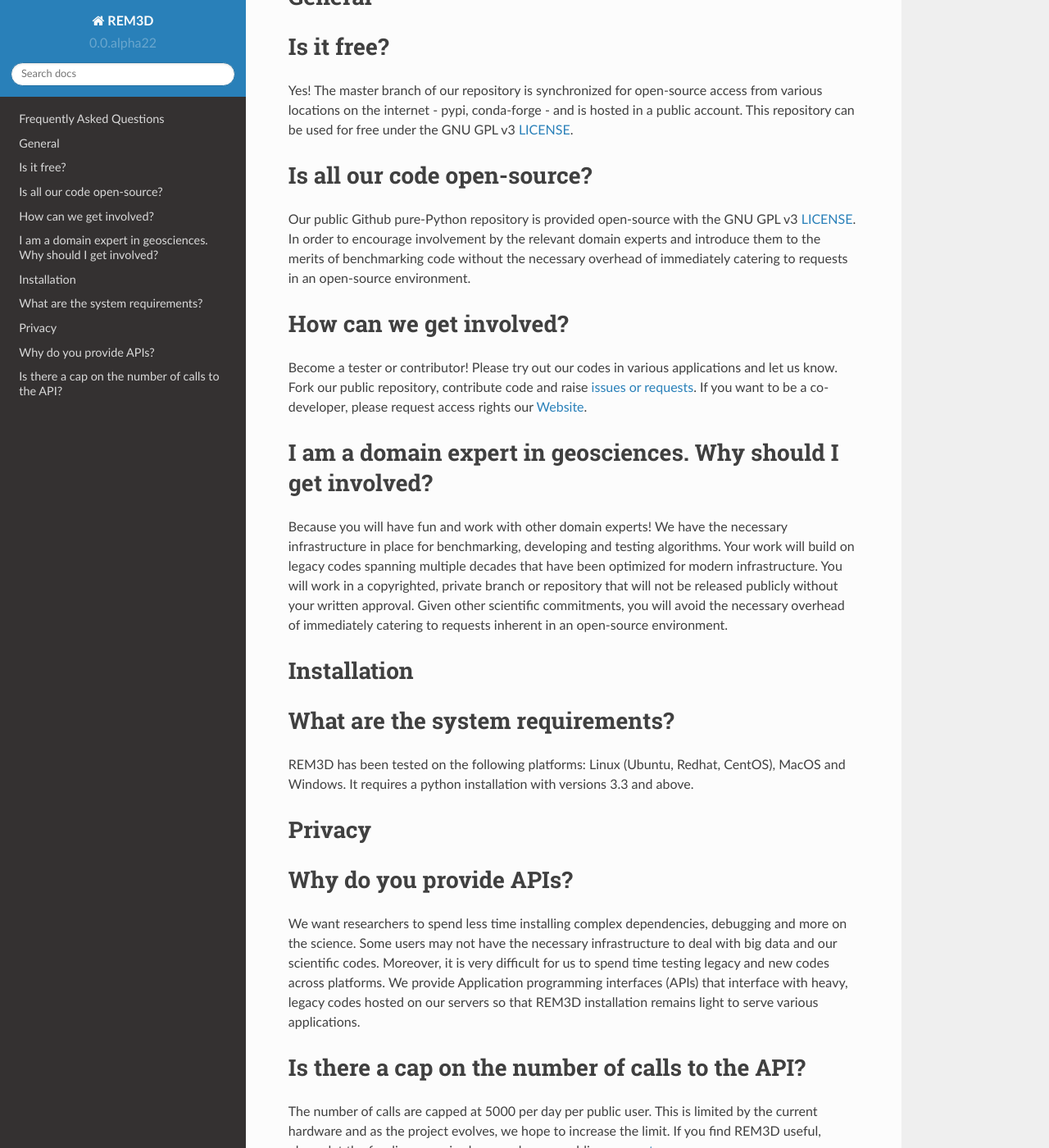
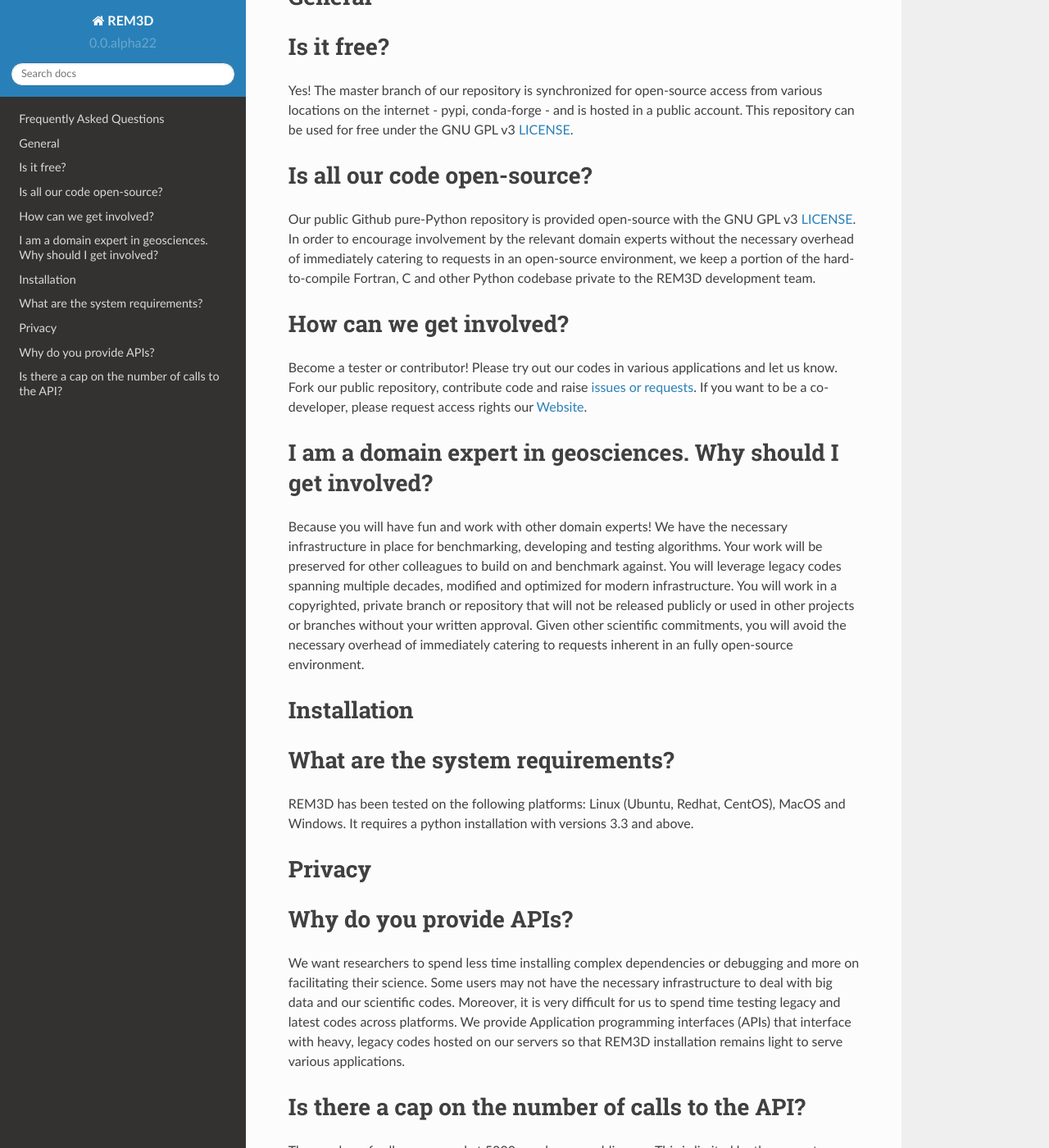
Before and after one commit to globalseismology/avni, a Sphinx documentation site: the page built from docs/FAQ.md, in a window 1280 px wide and 1400 px high, scrolled down 447 px. Shown: the whole window at 82% size. Built offline with Sphinx 7.4.7 and the Read the Docs theme 2.0.0, drawn with Linux system fonts in a browser that asks for light colours; the version number is read from the project's files by our own code; some of the changed text lies outside the part shown.

Commit message:
modified readme for FAQ

```diff
--- a/docs/FAQ.md
+++ b/docs/FAQ.md
@@ -24,7 +24,7 @@
 Is all our code open-source?
 ----------------------------
 
-Our public Github pure-Python repository is provided open-source with the GNU GPL v3 [LICENSE](../LICENSE). In order to encourage involvement by the relevant domain experts and introduce them to the merits of benchmarking code without the necessary overhead of immediately catering to requests in an open-source environment.
+Our public Github pure-Python repository is provided open-source with the GNU GPL v3 [LICENSE](../LICENSE). In order to encourage involvement by the relevant domain experts without the necessary overhead of immediately catering to requests in an open-source environment, we keep a portion of the hard-to-compile Fortran, C and other Python codebase private to the REM3D development team.
 
 How can we get involved?
 ------------------------
@@ -34,7 +34,7 @@
 I am a domain expert in geosciences. Why should I get involved?
 ---------------------------------------------------------------
 
-Because you will have fun and work with other domain experts! We have the necessary infrastructure in place for benchmarking, developing and testing algorithms. Your work will build on legacy codes spanning multiple decades that have been optimized for modern infrastructure. You will work in a copyrighted, private branch or repository that will not be released publicly without your written approval. Given other scientific commitments, you will avoid the necessary overhead of immediately catering to requests inherent in an open-source environment.
+Because you will have fun and work with other domain experts! We have the necessary infrastructure in place for benchmarking, developing and testing algorithms. Your work will be preserved for other colleagues to build on and benchmark against. You will leverage legacy codes spanning multiple decades, modified and optimized for modern infrastructure. You will work in a copyrighted, private branch or repository that will not be released publicly or used in other projects or branches without your written approval. Given other scientific commitments, you will avoid the necessary overhead of immediately catering to requests inherent in an fully open-source environment.
 
 Installation
 ------------
@@ -50,9 +50,9 @@
 Why do you provide APIs?
 ------------------------
 
-We want researchers to spend less time installing complex dependencies, debugging and more on the science. Some users may not have the necessary infrastructure to deal with big data and our scientific codes. Moreover, it is very difficult for us to spend time testing legacy and new codes across platforms. We provide Application programming interfaces (APIs) that interface with heavy, legacy codes hosted on our servers so that REM3D installation remains light to serve various applications.
+We want researchers to spend less time installing complex dependencies or debugging and more on facilitating their science. Some users may not have the necessary infrastructure to deal with big data and our scientific codes. Moreover, it is very difficult for us to spend time testing legacy and latest codes across platforms. We provide Application programming interfaces (APIs) that interface with heavy, legacy codes hosted on our servers so that REM3D installation remains light to serve various applications.
 
 Is there a cap on the number of calls to the API?
 -------------------------------------------------
 
-The number of calls are capped at 5000 per day per public user. This is limited by the current hardware and as the project evolves, we hope to increase the limit. If you find REM3D useful, please let the funding agencies know or leave a public [comment](https://github.com/globalseismology/rem3d/issues).
+The number of calls are capped at 5000 per day per public user. This is limited by the current hardware and as the project evolves, we hope to increase the limit. If you find REM3D useful or want more features, please let the funding agencies know or leave a public [comment](https://github.com/globalseismology/rem3d/issues).
```
